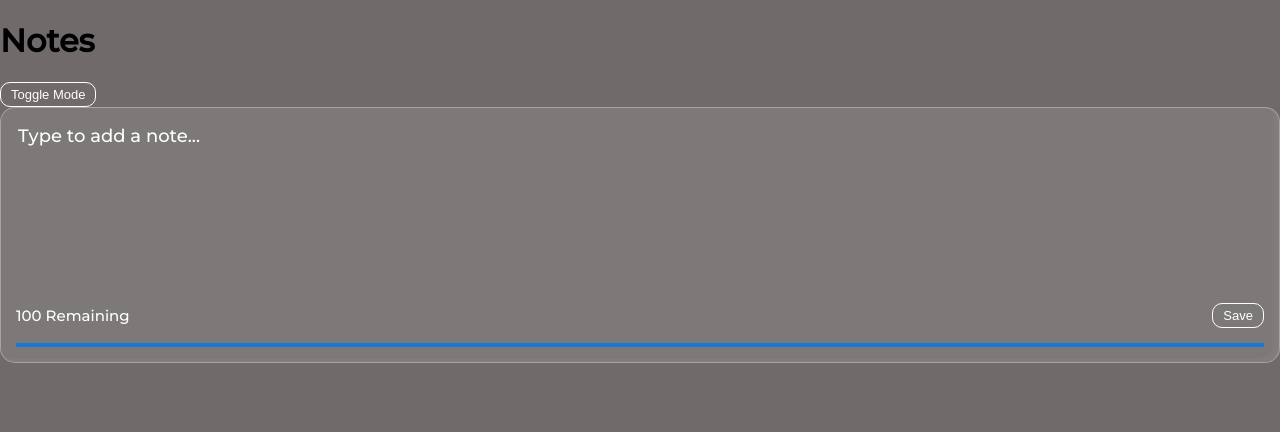
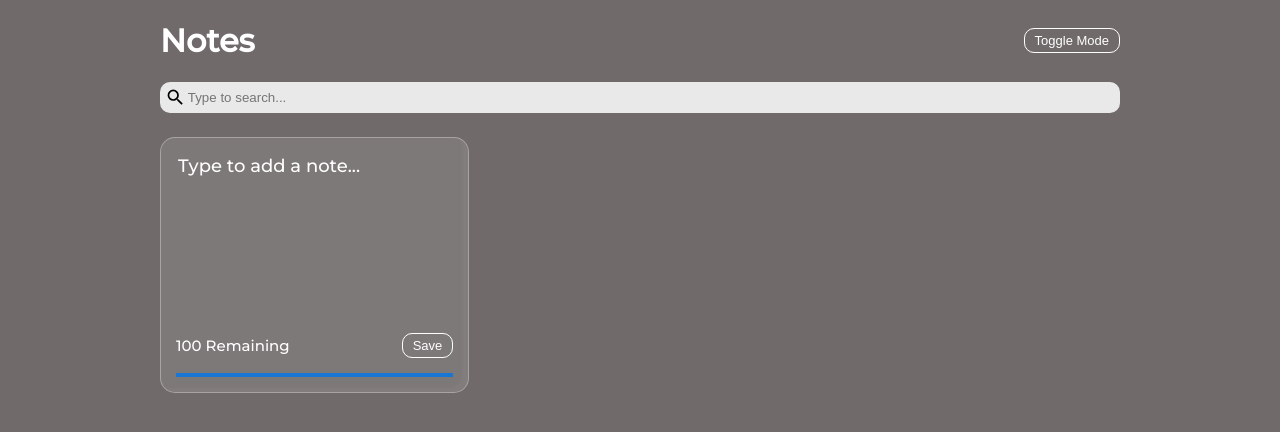
Before and after one commit to M0Shalaan/notes_app_react, a React (Create React App) app: page / in a window 1280 px wide. Shown: the top 432 px of the page. Built offline with nearby package versions, Linux system fonts and the light colour scheme.

Commit message:
some changes

```diff
--- a/package.json
+++ b/package.json
@@ -9,6 +9,7 @@
     "@testing-library/jest-dom": "^5.16.5",
     "@testing-library/react": "^13.4.0",
     "@testing-library/user-event": "^13.5.0",
+    "nanoid": "^4.0.0",
     "react": "^18.2.0",
     "react-dom": "^18.2.0",
     "react-icons": "^4.7.1",
--- a/src/components/AddNote.js
+++ b/src/components/AddNote.js
@@ -1,5 +1,5 @@
 import { useState } from "react";
-import { LinearProgress } from "@mui/material";
+import { LinearProgress } from '@mui/material';
 
 const AddNote = ({ handleAddNote }) => {
   // constants section
@@ -8,9 +8,9 @@ const AddNote = ({ handleAddNote }) => {
   const noteCharLeft = noteCharLimit - noteText.length;
 
   //   handle limit of note text
-  const handleChange = (event) => {
-    if (noteCharLimit - event.target.value.length >= 0) {
-      setNoteText(event.target.value);
+  const handleChange = (e) => {
+    if (noteCharLimit - e.target.value.length >= 0) {
+      setNoteText(e.target.value);
     }
   };
 
--- a/src/components/Header.js
+++ b/src/components/Header.js
@@ -2,17 +2,40 @@ import React from "react";
 
 const Header = ({ handleToggleDarkMode }) => {
   return (
-    <div>
+    <div className="header">
       <h1>Notes</h1>
       <button
-        className="save"
+      className="save"
         onClick={() =>
           handleToggleDarkMode((previousDarkMode) => !previousDarkMode)
         }
+       >Toggle Mode</button>
+    </div>
+  );
+};
+export default Header;
+
+
+/*
+
+import React from "react";
+
+const Header = ({ handleToggleDarkMode }) => {
+  return (
+    <div className="header">
+      <h1>Notes</h1>
+      <button
+        onClick={() =>
+          handleToggleDarkMode((previousDarkMode) => !previousDarkMode)
+        }
+        className="save"
       >
         Toggle Mode
       </button>
     </div>
   );
 };
+
 export default Header;
+
+*/
--- a/src/components/NotesList.js
+++ b/src/components/NotesList.js
@@ -2,18 +2,18 @@ import React from "react";
 import Note from "./Note";
 import AddNote from "./AddNote";
 
-const NotesList = (notes, handleAddNote, handleDeleteNote) => {
+const NotesList = ({ notes, handleAddNote, handleDeleteNote }) => {
   return (
     <div className="notes-list">
-      {notes.map((note) => (
+      {notes.map((note,i) => (
         <Note
+          key={i}
           id={note.id}
           text={note.text}
           date={note.date}
-          handleDeleteNote={handleAddNote}
+          handleDeleteNote={handleDeleteNote}
         />
       ))}
-
       <AddNote handleAddNote={handleAddNote} />
     </div>
   );
--- /dev/null
+++ b/src/components/Search.js
@@ -0,0 +1,17 @@
+import React from "react";
+import { MdSearch } from "react-icons/md";
+
+const Search = ({ handleSearchNote }) => {
+  return (
+    <div className="search">
+      <MdSearch className="search-icons" size="1.3em" />
+      <input
+        onChange={(event) => (handleSearchNote = event.target.value)}
+        type="text"
+        placeholder="Type to search..."
+      />
+    </div>
+  );
+};
+
+export default Search;
--- a/src/pages/Home.js
+++ b/src/pages/Home.js
@@ -1,25 +1,61 @@
-import React from "react";
-import AddNote from "../components/AddNote";
+import React, { useState, useEffect } from "react";
+import { nanoid } from "nanoid";
 import Header from "../components/Header";
-import Note from "../components/Note";
+import Search from "../components/Search";
 import NotesList from "../components/NotesList";
 // constants for app
 const Home = () => {
+  // some logic to handle fetching data
 
+  const [notes, setNotes] = useState([]);
+  const [searchText, setSearchText] = useState("");
+  const [darkMode, setDarkMode] = useState(false);
 
+  //setting and getting the data
+  useEffect(() => {
+    const savedNotes = JSON.parse(localStorage.getItem("app-data"));
+    if (savedNotes) {
+      setNotes(savedNotes);
+    }
+  }, []);
 
+  useEffect(() => {
+    localStorage.setItem("app-data", JSON.stringify(notes));
+  }, [notes]);
+
+  // add note function
+  const addNote = (text) => {
+    const date = new Date();
+    const newNote = {
+      id: nanoid(),
+      text: text,
+      date: date.toLocaleDateString(),
+    };
+
+    const newNotes = [...notes, newNote];
+    setNotes(newNotes);
+  };
+
+  // delete note
+
+  const deleteNote = (id) => {
+    const newNotes = notes.filter((note) => note.id !== id);
+    setNotes(newNotes);
+  };
 
   return (
-    <div>
-      <Header />
-      <AddNote />
-      {/* <NotesList
-					notes={notes.filter((note) =>
-						note.text.toLowerCase().includes(searchText)
-					)}
-					handleAddNote={addNote}
-					handleDeleteNote={deleteNote}
-				/>       */}
+    <div className={`${darkMode && "dark-mode"}`}>
+      <div className="container">
+        <Header handleToggleDarkMode={setDarkMode} />
+        <Search handleSearchNote={setSearchText} />
+        <NotesList
+          notes={notes.filter((note) =>
+            note.text.toLowerCase().includes(searchText)
+          )}
+          handleAddNote={addNote}
+          handleDeleteNote={deleteNote}
+        />
+      </div>
     </div>
   );
 };
```
Also changed, not shown: src/App.js (+7 -6 lines), 1 other file (tests, documents, lock files or other folders).
